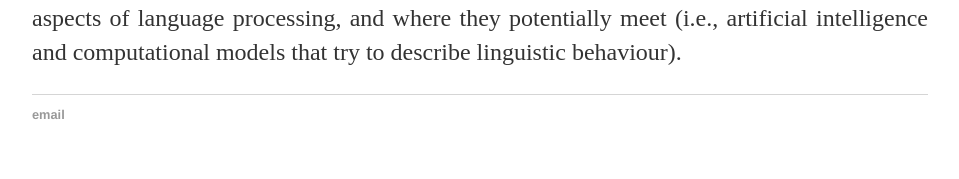
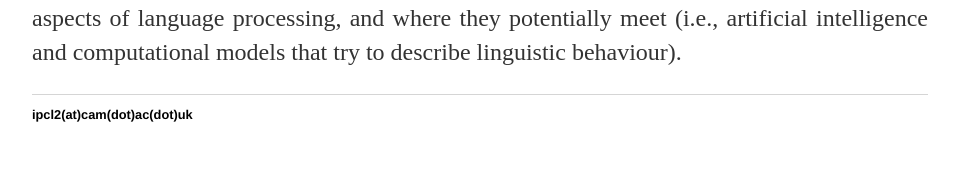
Before and after one commit to isabellelorge/isabellelorge.github.io, a Jekyll site: the page built from index.html, in a window 1280 px wide. Shown: the part 1314-1493 px from the top of the page, without its empty margins (160-1119 px from the left). Built offline with Jekyll 4.4.1, drawn with Linux system fonts in a browser that asks for light colours.

Commit message:
Update default.html

```diff
--- a/_layouts/default.html
+++ b/_layouts/default.html
@@ -22,7 +22,7 @@
 			</div><!-- /.container -->
 			<footer>
 	    		<ul>
-	        		<li><a href="mailto:ipcl2@cam.ac.uk">email</a></li>
+	        		ipcl2(at)cam(dot)ac(dot)uk
 
 				</ul>
 			</footer>
```
